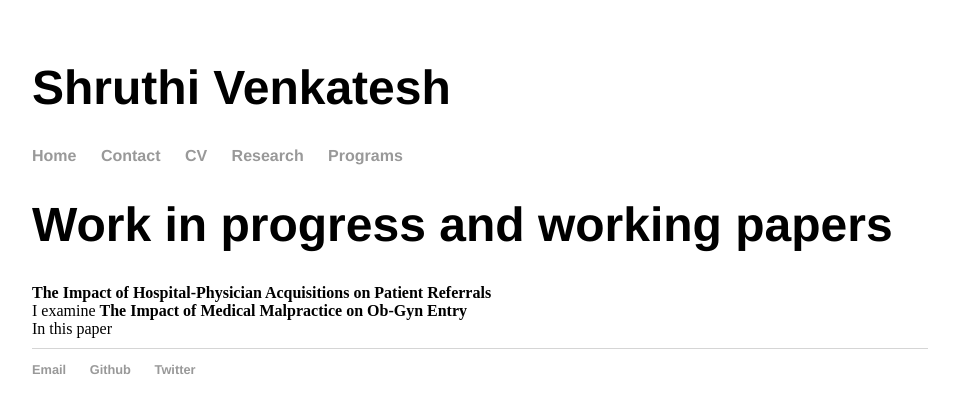
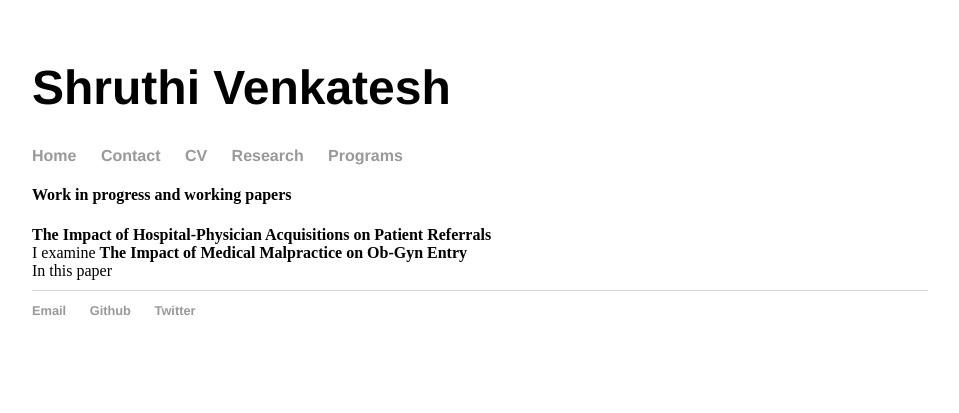
Before and after one commit to shruthi-venkatesh/shruthi-venkatesh.github.io, a Jekyll site: the page built from research/index.html, in a window 1280 px wide. Shown: the top 413 px of the page, without its empty margins (160-1119 px from the left). Built offline with Jekyll 4.4.1, drawn with Linux system fonts in a browser that asks for light colours.

```diff
--- a/research/index.html
+++ b/research/index.html
@@ -3,7 +3,7 @@ layout: default
 title: Shruthi Venkatesh
 ---
 <div class="blurb">
-  <h1> Work in progress and working papers </h1>
+  <h4> Work in progress and working papers </h4>
 
     <b> The Impact of Hospital-Physician Acquisitions on Patient Referrals </b> <br>
     I examine
```
